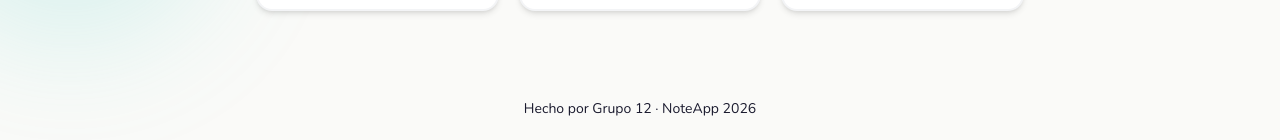
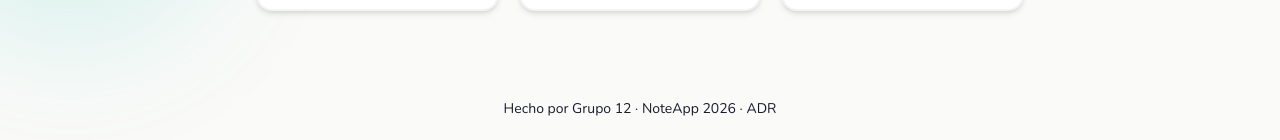
Before and after one commit to sofiagoszko/NoteApp, a React (Vite) app in the folder frontend/: page / in a window 1280 px wide. Shown: the part 802-942 px from the top of the page. Built offline with nearby package versions, Linux system fonts and the light colour scheme.

Commit message:
agrega nombre de la materia en la home

```diff
--- a/frontend/src/pages/HomePage.tsx
+++ b/frontend/src/pages/HomePage.tsx
@@ -80,7 +80,7 @@ export default function HomePage() {
         </main>
 
         <footer className="relative z-10 text-center py-6 text-sm text-[#1a1a2e]">
-            Hecho por Grupo 12 · NoteApp 2026
+            Hecho por Grupo 12 · NoteApp 2026 · ADR
         </footer>
     </div>
     )
```
